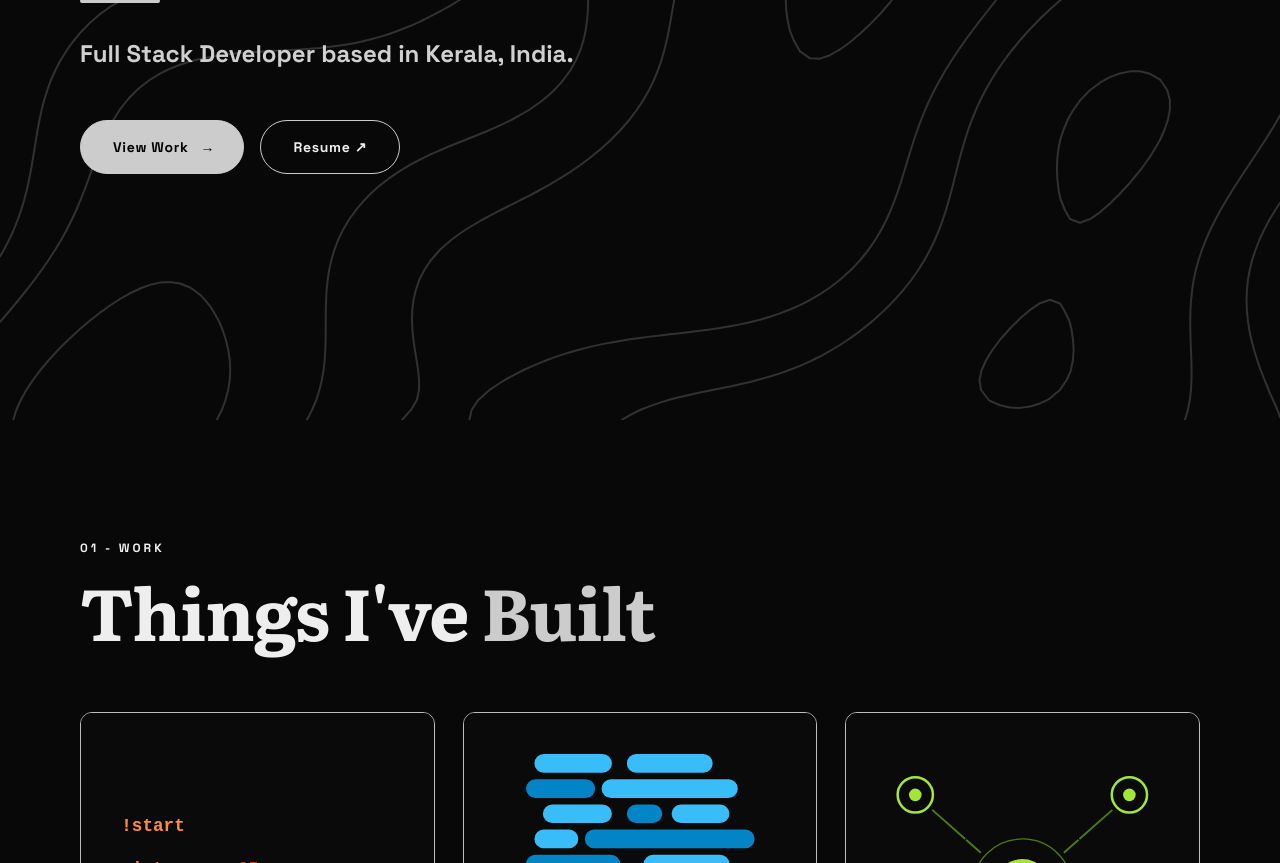
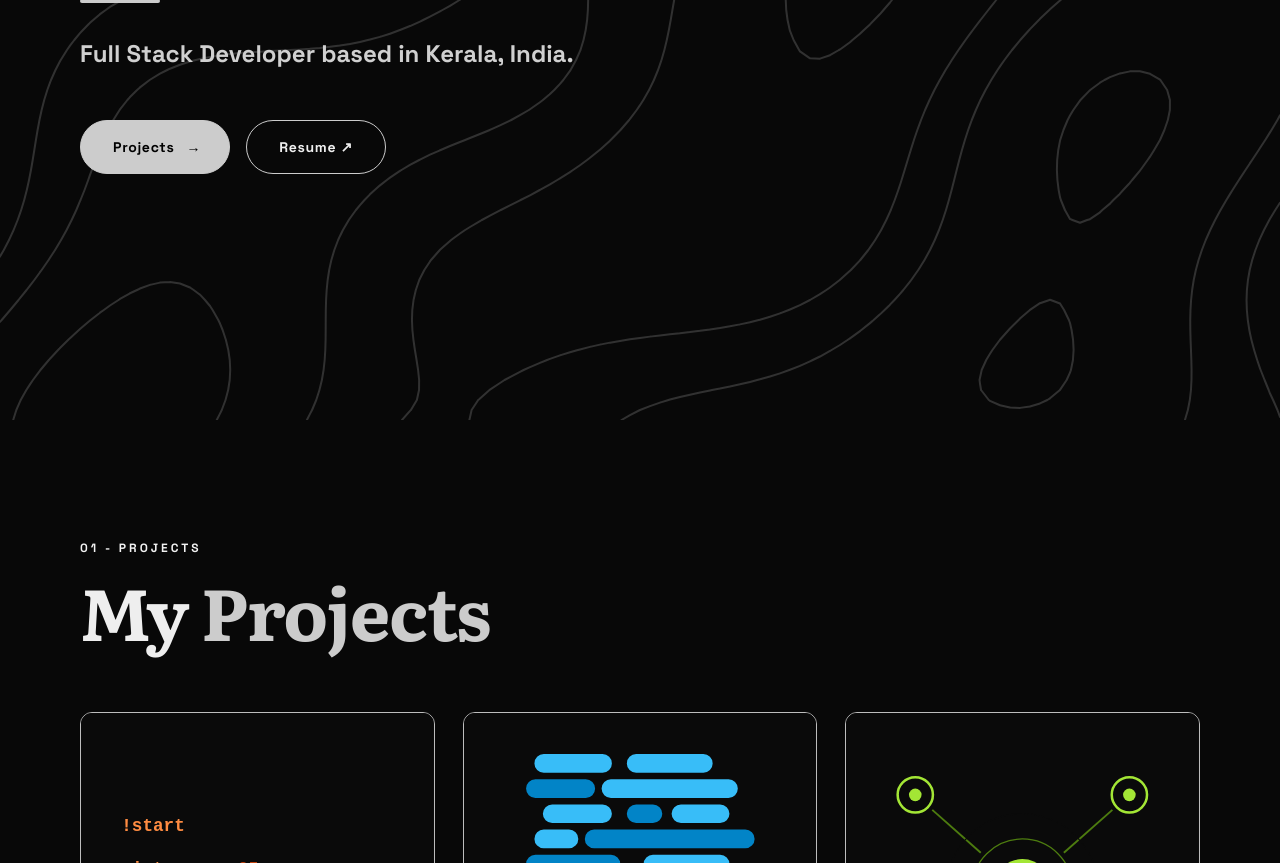
Before and after one commit to Pixelrick420/Home, a React (Vite) app: page / in a window 1280 px wide. Shown: the part 380-1243 px from the top of the page. Built offline with nearby package versions, Linux system fonts and the light colour scheme.

Commit message:
chore: fix wording

```diff
--- a/src/components/Hero.tsx
+++ b/src/components/Hero.tsx
@@ -79,7 +79,7 @@ export default function Hero() {
             transition={{ duration: duration.fast }}
             className={`${heroButtonBase} bg-accent text-bg no-underline transition-[background-color,box-shadow] duration-200`}
           >
-            View Work
+            Projects
             <motion.span
               animate={{ x: [0, 4, 0] }}
               transition={{
--- a/src/components/Projects.tsx
+++ b/src/components/Projects.tsx
@@ -23,7 +23,7 @@ export default function Projects({ sectionNumber, title }: SectionProps) {
   return (
     <Section id="work">
       <SectionHeader sectionNumber={sectionNumber} title={title}>
-        Things I've <span className="text-accent">Built</span>
+        My <span className="text-accent">Projects</span>
       </SectionHeader>
 
       <motion.div
--- a/src/lib/eagerSections.ts
+++ b/src/lib/eagerSections.ts
@@ -8,7 +8,7 @@ import AllProjects from "../pages/AllProjects";
 import type { SectionItem } from "./sections";
 
 export const eagerSections: SectionItem[] = [
-  { id: "work", title: "Work", Component: Projects },
+  { id: "work", title: "Projects", Component: Projects },
   { id: "experience", title: "Experience", Component: Experience },
   { id: "activity", title: "Activity", Component: ActivityHeatmap },
   { id: "skills", title: "Skills", Component: Skills },
--- a/src/lib/sections.ts
+++ b/src/lib/sections.ts
@@ -14,7 +14,7 @@ export type SectionItem = {
 export const sections: SectionItem[] = [
   {
     id: "work",
-    title: "Work",
+    title: "Projects",
     Component: lazy(() => import("../components/Projects")),
   },
   {
--- a/src/pages/AllProjects.tsx
+++ b/src/pages/AllProjects.tsx
@@ -48,7 +48,7 @@ export default function AllProjects() {
 
   return (
     <Section id="all-projects">
-      <SectionHeader title={`06 - All Work`}>
+      <SectionHeader title={`06 - All Projects`}>
         Everything I've <span className="text-accent">Built</span>
       </SectionHeader>
 
```
